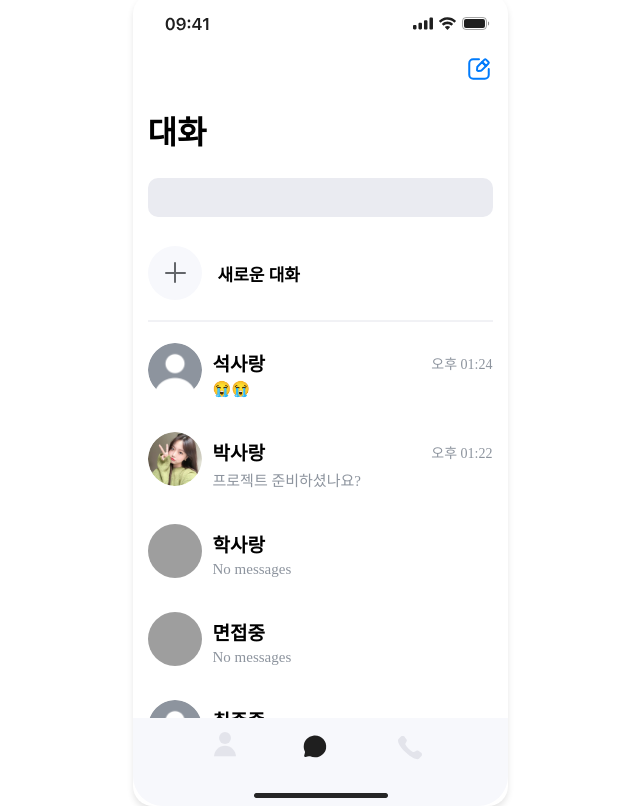
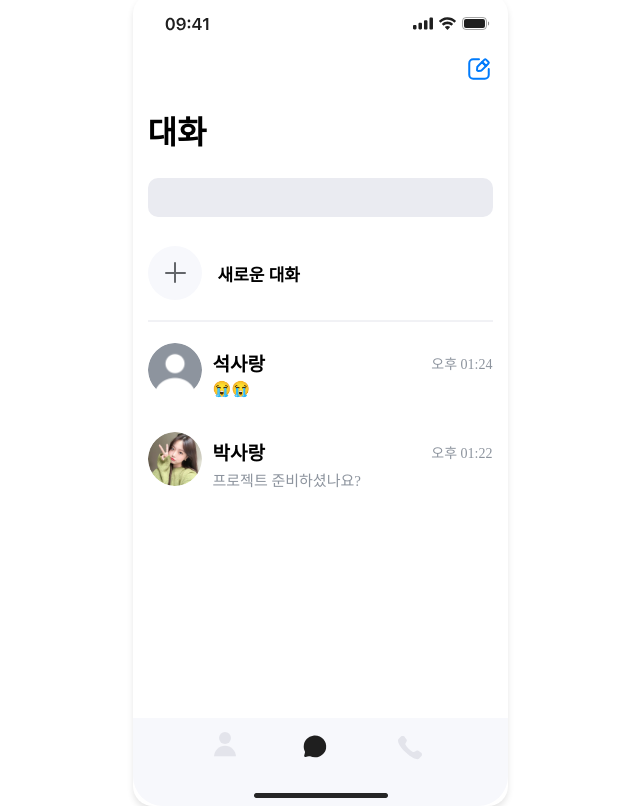
Before and after one commit to CEOS-Developers/react-messenger-19th, a React (Create React App) app: page / in a window 1280 px wide. Shown: the whole page, without its empty margins (320-960 px from the left). Built offline with nearby package versions, Linux system fonts and the light colour scheme; grey boxes are pictures that could not be loaded.

Commit message:
feat : 대화내용이 있는 애들만 리스트에 랜더링

```diff
--- a/src/components/list/ChatList.tsx
+++ b/src/components/list/ChatList.tsx
@@ -45,10 +45,17 @@ const ChatList = () => {
     }).replace('오전', 'AM').replace('오후', 'PM').replace('AM', '오전').replace('PM', '오후'); // 'AM'과 'PM'을 한국어 '오전', '오후'로 변경
   };
 
-  const filteredUsers = users.filter(user => user.id !== 0 && (
-    user.name.toLowerCase().includes(searchTerm.toLowerCase()) ||
-    messages.some(msg => (msg.senderId === user.id || msg.receiverId === user.id) && msg.text.toLowerCase().includes(searchTerm.toLowerCase()))
-  ));
+  const filteredUsers = users.filter(user =>
+    user.id !== 0 && (
+      user.name.toLowerCase().includes(searchTerm.toLowerCase()) ||
+      messages.some(msg =>
+        (msg.senderId === user.id || msg.receiverId === user.id) &&
+        msg.text.toLowerCase().includes(searchTerm.toLowerCase())
+      )
+    ) &&
+    messages.some(msg => (msg.senderId === user.id || msg.receiverId === user.id)) // 대화 내용이 있는 애들만 랜더링
+  );
+
 
   return (
     <Container>
```
